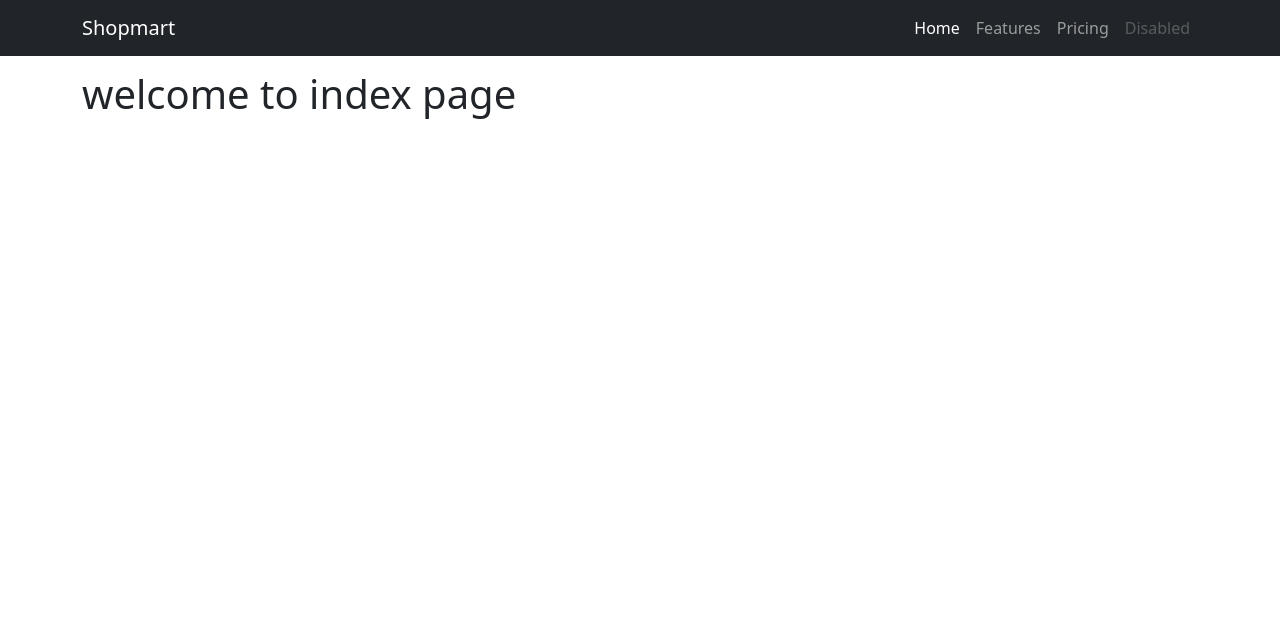
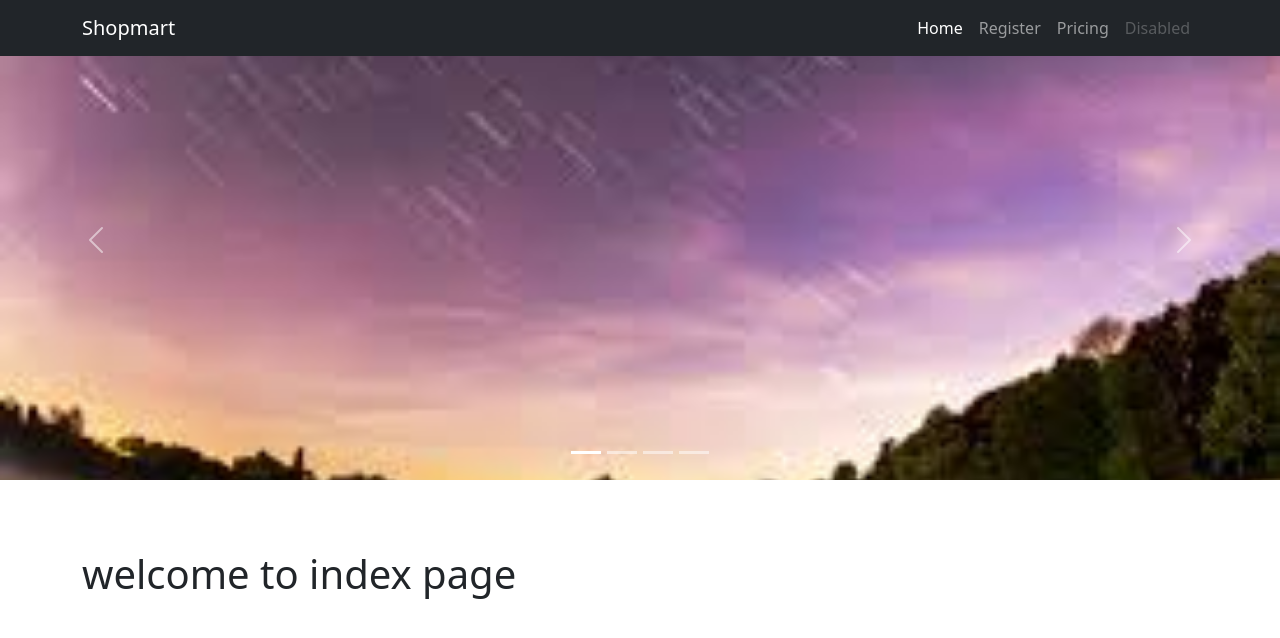
Before and after one commit to rameshkumarvrs/shopmart, a Django app: template shop/templates/shop/index.html in a window 1280 px wide. Shown: the top 638 px of the page. Run offline with Django 3.2, Linux system fonts and the light colour scheme; the template is opened without the code that fills it, so the values that code supplies are empty.

Commit message:
added carosel baners using bootstrap5

```diff
--- a/shop/templates/shop/inc/navbar.html
+++ b/shop/templates/shop/inc/navbar.html
@@ -1,16 +1,16 @@
 <nav class="navbar navbar-expand-lg navbar-dark bg-dark fixed-top">
   <div class="container">
-    <a class="navbar-brand" href="#">Shopmart</a>
+    <a class="navbar-brand" href="{% url 'home' %}">Shopmart</a>
     <button class="navbar-toggler" type="button" data-bs-toggle="collapse" data-bs-target="#navbarNav" aria-controls="navbarNav" aria-expanded="false" aria-label="Toggle navigation">
       <span class="navbar-toggler-icon"></span>
     </button>
     <div class="collapse navbar-collapse" id="navbarNav">
       <ul class="navbar-nav ms-auto">
         <li class="nav-item">
-          <a class="nav-link active" aria-current="page" href="#">Home</a>
+          <a class="nav-link active" aria-current="page" href="{% url 'home' %}">Home</a>
         </li>
         <li class="nav-item">
-          <a class="nav-link" href="#">Features</a>
+          <a class="nav-link" href="{% url 'register' %}">Register</a>
         </li>
         <li class="nav-item">
           <a class="nav-link" href="#">Pricing</a>
--- /dev/null
+++ b/shop/templates/shop/inc/slider.html
@@ -0,0 +1,31 @@
+{% load static %}
+<div id="carouselExampleIndicators" class="carousel slide" data-bs-ride="carousel">
+  <div class="carousel-indicators">
+    <button type="button" data-bs-target="#carouselExampleIndicators" data-bs-slide-to="0" class="active" aria-current="true" aria-label="Slide 1"></button>
+    <button type="button" data-bs-target="#carouselExampleIndicators" data-bs-slide-to="1" aria-label="Slide 2"></button>
+    <button type="button" data-bs-target="#carouselExampleIndicators" data-bs-slide-to="2" aria-label="Slide 3"></button>
+    <button type="button" data-bs-target="#carouselExampleIndicators" data-bs-slide-to="3" aria-label="Slide 4"></button>
+  </div>
+  <div class="carousel-inner">
+    <div class="carousel-item active">
+      <img src="{% static 'images/1.jpeg'%}" class="d-block w-100" alt="Slide 1">
+    </div>
+    <div class="carousel-item">
+      <img src="{% static 'images/2.jpeg'%}" class="d-block w-100" alt="Slide 2">
+    </div>
+    <div class="carousel-item">
+      <img src="{% static 'images/3.jpeg'%}" class="d-block w-100" alt="Slide 3">
+    </div>
+     <div class="carousel-item">
+      <img src="{% static 'images/4.jpeg'%}" class="d-block w-100" alt="Slide 4">
+    </div>
+  </div>
+  <button class="carousel-control-prev" type="button" data-bs-target="#carouselExampleIndicators" data-bs-slide="prev">
+    <span class="carousel-control-prev-icon" aria-hidden="true"></span>
+    <span class="visually-hidden">Previous</span>
+  </button>
+  <button class="carousel-control-next" type="button" data-bs-target="#carouselExampleIndicators" data-bs-slide="next">
+    <span class="carousel-control-next-icon" aria-hidden="true"></span>
+    <span class="visually-hidden">Next</span>
+  </button>
+</div>
--- a/shop/templates/shop/index.html
+++ b/shop/templates/shop/index.html
@@ -1,5 +1,6 @@
 {% extends 'shop/layouts/main.html' %}
 {% block content %}
+{% include 'shop/inc/slider.html' %}
     <div class="container" style="margin-top:70px">
         <div class="row">
             <div class="col-12">
--- a/shop/templates/shop/layouts/main.html
+++ b/shop/templates/shop/layouts/main.html
@@ -1,14 +1,13 @@
+{% load static %}
 <!doctype html>
 <html lang="en">
   <head>
-    <!-- Required meta tags -->
     <meta charset="utf-8">
     <meta name="viewport" content="width=device-width, initial-scale=1">
-
-    <!-- Bootstrap CSS -->
     <link href="https://cdn.jsdelivr.net/npm/bootstrap@5.0.2/dist/css/bootstrap.min.css" rel="stylesheet" integrity="sha384-EVSTQN3/azprG1Anm3QDgpJLIm9Nao0Yz1ztcQTwFspd3yD65VohhpuuCOmLASjC" crossorigin="anonymous">
 
     <title>Hello, world!</title>
+    <link rel="stylesheet" href="{% static 'css/style.css'%}">
   </head>
   <body>
     {% include 'shop/inc/navbar.html'%}
--- a/shop/urls.py
+++ b/shop/urls.py
@@ -2,7 +2,7 @@ from django.urls import path
 from . import views
 
 urlpatterns = [
-    path("home", views.home, name="home"),
+    path("", views.home, name="home"),
     path("register", views.register, name="register")
 
 ]
--- a/shopmart/settings.py
+++ b/shopmart/settings.py
@@ -129,6 +129,11 @@ MEDIA_URL='/images/'
 MEDIA_ROOT=BASE_DIR/'static'
 
 
+STATICFILES_DIRS = [
+    BASE_DIR/'static'
+]
+
+
 # Default primary key field type
 # https://docs.djangoproject.com/en/3.2/ref/settings/#default-auto-field
 
--- /dev/null
+++ b/static/css/style.css
@@ -0,0 +1,6 @@
+.carousel-item img {
+    object-fit: cover;
+    object-position: top;
+    height: 60vh;
+    overflow: hidden;
+}
```
Also changed, not shown: static/images/1.jpeg (added), static/images/2.jpeg (added), static/images/3.jpeg (added), static/images/4.jpeg (added), static/images/5.jpeg (added).
